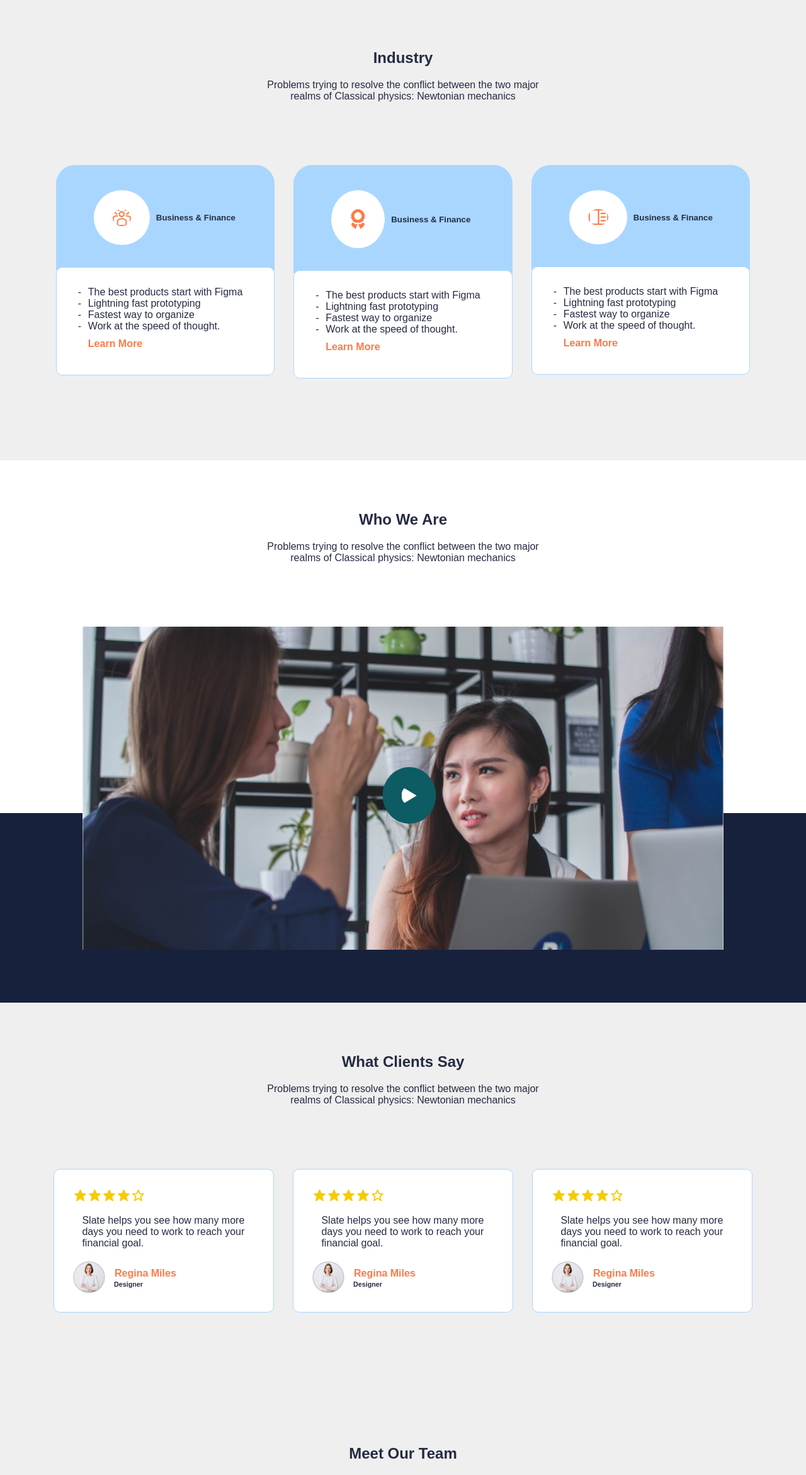
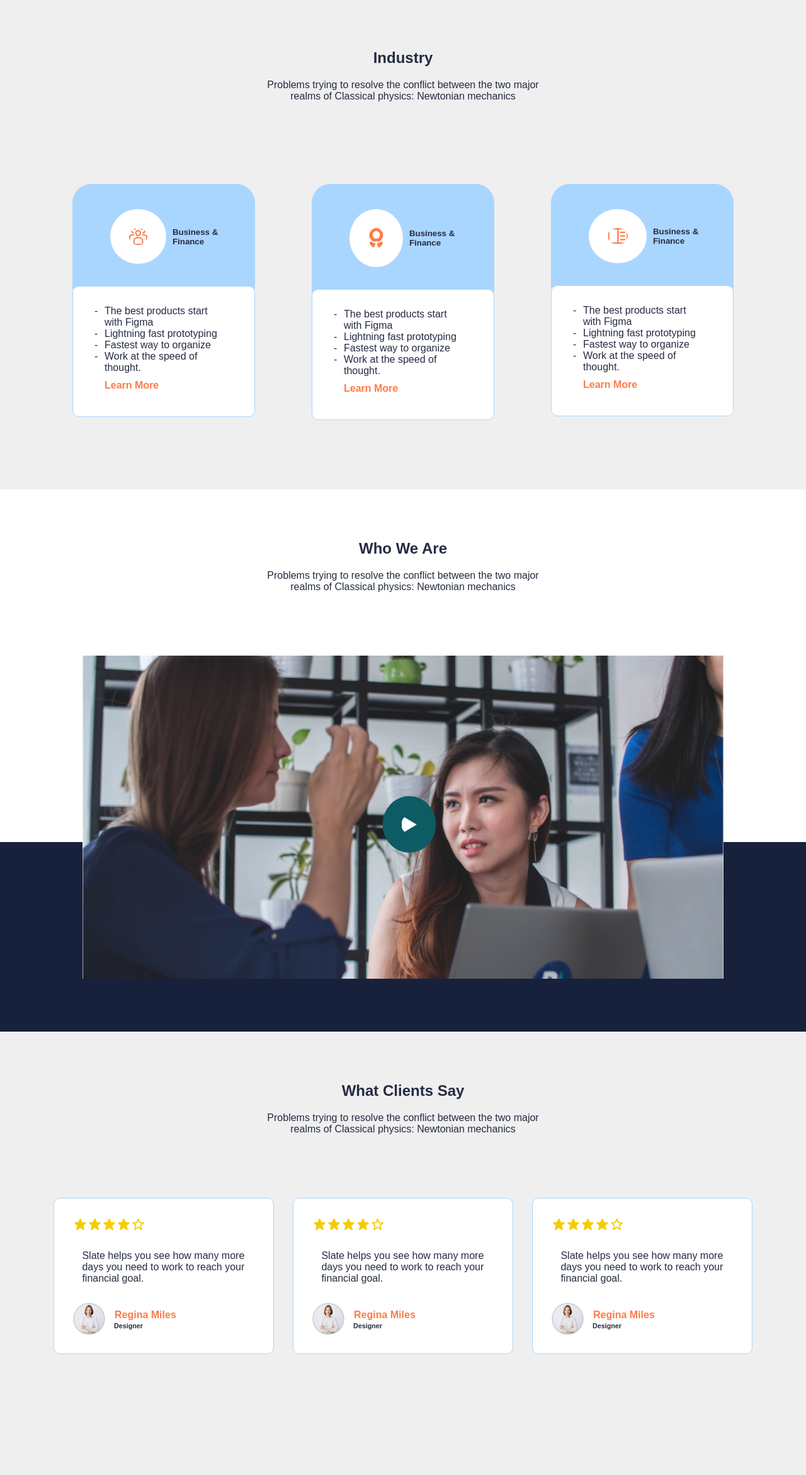
Before and after one commit to geisabitt/a-publist, a React (Vite) app: page / in a window 1280 px wide. Shown: the part 1015-3357 px from the top of the page at 63% size. Built offline with nearby package versions, Linux system fonts and the light colour scheme.

Commit message:
chore(styles): refactor features styles

```diff
--- /dev/null
+++ b/src/assets/components/Features/Features.styled.ts
@@ -0,0 +1,34 @@
+import styled from "styled-components";
+
+export const Container = styled.section`
+  display: flex;
+  flex-direction: column;
+  margin: 0 auto;
+  padding: 80px 10px;
+  gap: 80px;
+  width: 90%;
+  min-width: 328px;
+`;
+
+export const MainContent = styled.div`
+  text-align: center;
+`;
+
+export const CustomP = styled.p`
+  margin: 20px auto;
+  max-width: 470px;
+  width: 90%;
+`;
+export const ContainerCard = styled.div`
+  display: flex;
+  flex-wrap: wrap;
+  justify-content: center;
+  gap: 30px;
+`;
+export const CustomCard = styled.div`
+  display: flex;
+  flex-direction: column;
+  max-width: 350px;
+  width: 100%;
+  padding: 30px;
+`;
--- a/src/assets/components/Features/Industry.tsx
+++ b/src/assets/components/Features/Industry.tsx
@@ -4,37 +4,15 @@ import styled from "styled-components";
 import iconNotebook from "../../images/icons/iconNotebook.svg";
 import iconSolidAward from "../../images/icons/iconSolidAward.svg";
 import iconUsersLine from "../../images/icons/iconUsersLine.svg";
+import {
+  Container,
+  ContainerCard,
+  CustomCard,
+  CustomP,
+  MainContent,
+} from "./Features.styled";
 
-const ContainerIndustry = styled.section`
-  display: flex;
-  flex-direction: column;
-  margin: 0 auto;
-  padding: 80px 10px;
-  gap: 80px;
-  width: 90%;
-  min-width: 328px;
-`;
-const MainContent = styled.div`
-  text-align: center;
-`;
-const CustomP = styled.p`
-  margin: 20px auto;
-  max-width: 470px;
-  width: 90%;
-`;
-const ContainerCard = styled.div`
-  display: flex;
-  flex-wrap: wrap;
-  justify-content: center;
-  gap: 30px;
-`;
-
-const Card = styled.div`
-  display: flex;
-  flex-direction: column;
-  align-items: center;
-  max-width: 350px;
-  margin-bottom: 50px;
+const Card = styled(CustomCard)`
   & a {
     text-decoration: none;
     font-weight: bold;
@@ -80,7 +58,7 @@ const CustomIcon = styled.img`
 export const Industry: React.FC = () => {
   return (
     <>
-      <ContainerIndustry>
+      <Container>
         <MainContent>
           <h2>Industry</h2>
           <CustomP>
@@ -132,7 +110,7 @@ export const Industry: React.FC = () => {
             </CardUl>
           </Card>
         </ContainerCard>
-      </ContainerIndustry>
+      </Container>
     </>
   );
 };
--- a/src/assets/components/Features/Team.tsx
+++ b/src/assets/components/Features/Team.tsx
@@ -7,40 +7,19 @@ import iconTwitter from "../../images/icons/imgTeam/iconTwitter.svg";
 import UserTeam1 from "../../images/icons/imgTeam/UserTeam1.png";
 import UserTeam2 from "../../images/icons/imgTeam/UserTeam2.png";
 import UserTeam3 from "../../images/icons/imgTeam/UserTeam3.png";
+import {
+  Container,
+  ContainerCard,
+  CustomCard,
+  CustomP,
+  MainContent,
+} from "./Features.styled";
 
-const Container = styled.section`
-  display: flex;
-  flex-direction: column;
-  margin: 0 auto;
-  padding: 80px 10px;
-  gap: 80px;
-  width: 90%;
-  min-width: 328px;
-`;
-const MainContent = styled.div`
+const Card = styled(CustomCard)`
+  padding: 0 0 30px 0;
+  gap: 10px;
   text-align: center;
-`;
-const CustomP = styled.p`
-  margin: 20px auto;
-  max-width: 470px;
-  width: 90%;
-`;
-const ContainerCard = styled.div`
-  display: flex;
-  flex-wrap: wrap;
-  justify-content: center;
-  gap: 30px;
-`;
-
-const Card = styled.div`
-  display: flex;
-  flex-direction: column;
-  text-align: center;
-  gap: 10px;
-  max-width: 350px;
   margin-bottom: 50px;
-  padding-bottom: 30px;
-  width: 100%;
   background-color: #fff;
   border: 1px solid #eee;
   & h6 {
--- a/src/assets/components/Features/Testimonials.tsx
+++ b/src/assets/components/Features/Testimonials.tsx
@@ -4,38 +4,17 @@ import styled from "styled-components";
 import iconStar from "../../images/icons/imgTestimonials/iconStar.svg";
 import iconStarClear from "../../images/icons/imgTestimonials/iconStarClear.svg";
 import userAvatar from "../../images/icons/imgTestimonials/userAvatar.png";
+import {
+  Container,
+  ContainerCard,
+  CustomCard,
+  CustomP,
+  MainContent,
+} from "./Features.styled";
 
-const Container = styled.section`
-  display: flex;
-  flex-direction: column;
-  margin: 0 auto;
-  padding: 80px 10px;
-  gap: 80px;
-  width: 90%;
-  min-width: 328px;
-`;
-const MainContent = styled.div`
-  text-align: center;
-`;
-const CustomP = styled.p`
-  margin: 20px auto;
-  max-width: 470px;
-  width: 90%;
-`;
-const ContainerCard = styled.div`
-  display: flex;
-  flex-wrap: wrap;
-  justify-content: center;
-  gap: 30px;
-`;
-
-const Card = styled.div`
-  display: flex;
-  flex-direction: column;
-  padding: 30px;
-  max-width: 350px;
+const Card = styled(CustomCard)`
   margin-bottom: 50px;
-  width: 100%;
+  gap: 10px;
   background-color: #fff;
   border: 1px solid #a9d6ff;
   border-radius: 10px;
--- a/src/assets/components/Features/WhoWeAre.tsx
+++ b/src/assets/components/Features/WhoWeAre.tsx
@@ -3,28 +3,13 @@ import styled from "styled-components";
 
 import ExampleVideo from "../../images/icons/exampleVideo.jpg";
 import iconPlay from "../../images/icons/iconPlay.svg";
+import { Container, CustomP, MainContent } from "./Features.styled";
 
 const BgGradient = styled.div`
   width: 100%;
   background: linear-gradient(180deg, #fff 65%, rgba(23, 33, 60, 1) 65%);
 `;
-const ContainerWhoWeAre = styled.section`
-  display: flex;
-  flex-direction: column;
-  margin: 0 auto;
-  padding: 80px 10px;
-  gap: 80px;
-  width: 90%;
-  min-width: 328px;
-`;
-const MainContent = styled.div`
-  text-align: center;
-`;
-const CustomP = styled.p`
-  margin: 20px auto;
-  max-width: 470px;
-  width: 90%;
-`;
+
 const ContainerVideo = styled.div`
   position: relative;
   margin: 0 auto;
@@ -51,7 +36,7 @@ export const WhoWeAre: React.FC = () => {
   return (
     <>
       <BgGradient>
-        <ContainerWhoWeAre>
+        <Container>
           <MainContent>
             <h2>Who We Are</h2>
             <CustomP>
@@ -63,7 +48,7 @@ export const WhoWeAre: React.FC = () => {
             <ContainerExampleVideo src={ExampleVideo} alt="Example Video" />
             <CustomIcon src={iconPlay} />
           </ContainerVideo>
-        </ContainerWhoWeAre>
+        </Container>
       </BgGradient>
     </>
   );
```
